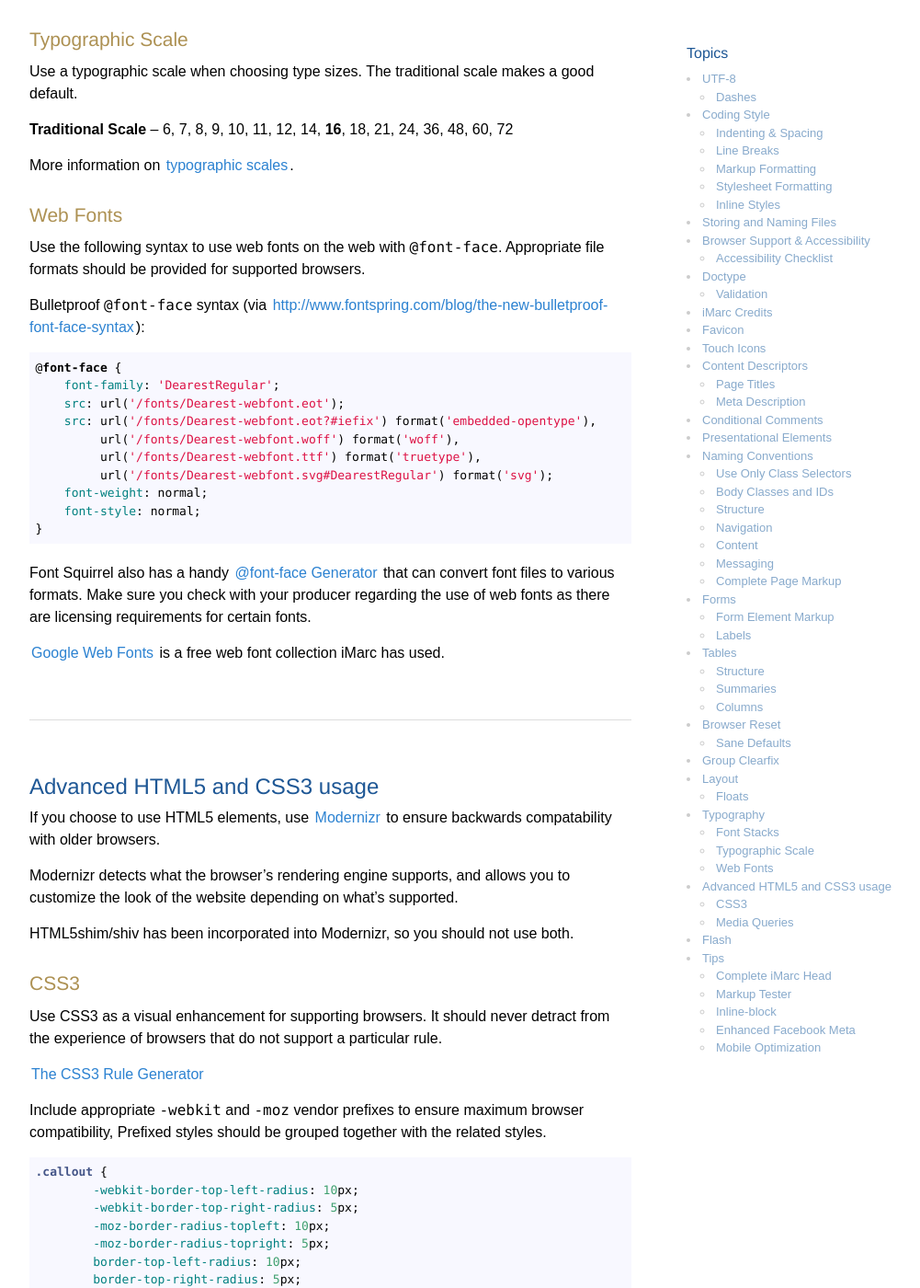
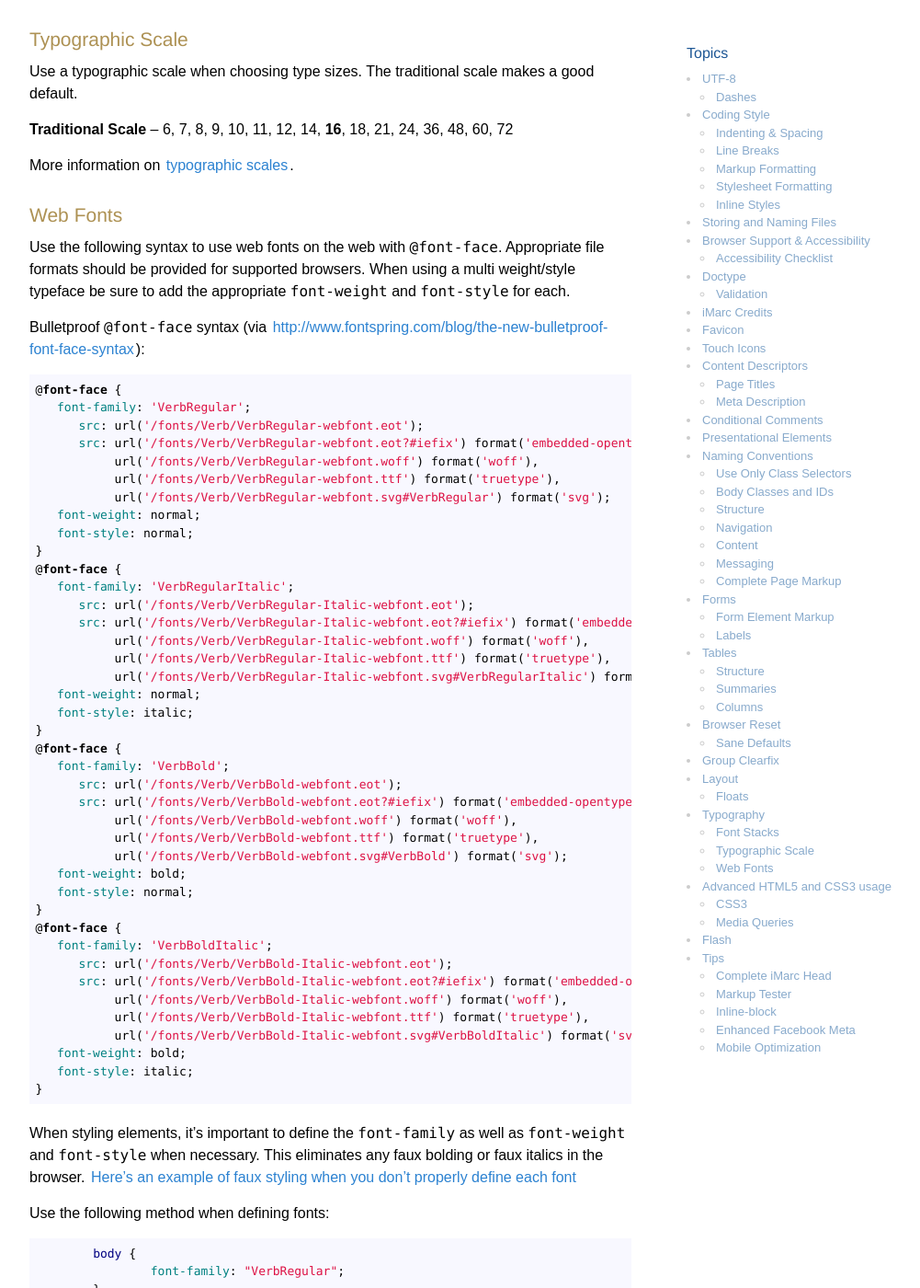
Before and after one commit to imarc/handbook, a Jekyll site: the page built from frontend.markdown, in a window 1280 px wide and 1400 px high, scrolled down 26854 px. Shown: the whole window at 92% size, without its empty margins (138-1139 px from the left). Built offline with Jekyll 4.4.1, drawn with Linux system fonts in a browser that asks for light colours; nearby versions of some CDN libraries; some of the changed text lies outside the part shown.

Commit message:
Updated Web Fonts section
Expanded on the proper use of @font-face

```diff
--- a/frontend.markdown
+++ b/frontend.markdown
@@ -1120,20 +1120,80 @@ More information on [typographic scales](http://lamb.cc/typograph/).
 ### Web Fonts
 
 Use the following syntax to use web fonts on the web with `@font-face`. Appropriate
-file formats should be provided for supported browsers.
+file formats should be provided for supported browsers. When using a multi weight/style typeface be sure to add the appropriate `font-weight` and `font-style` for each.
 
 Bulletproof `@font-face` syntax (via [http://www.fontspring.com/blog/the-new-bulletproof-font-face-syntax](Font Squirrel)):
 
-    @font-face {
-        font-family: 'DearestRegular';
-        src: url('/fonts/Dearest-webfont.eot');
-        src: url('/fonts/Dearest-webfont.eot?#iefix') format('embedded-opentype'),
-             url('/fonts/Dearest-webfont.woff') format('woff'),
-             url('/fonts/Dearest-webfont.ttf') format('truetype'),
-             url('/fonts/Dearest-webfont.svg#DearestRegular') format('svg');
-        font-weight: normal;
-        font-style: normal;
-    }
+	@font-face {
+	   font-family: 'VerbRegular';
+	      src: url('/fonts/Verb/VerbRegular-webfont.eot');
+	      src: url('/fonts/Verb/VerbRegular-webfont.eot?#iefix') format('embedded-opentype'),
+	           url('/fonts/Verb/VerbRegular-webfont.woff') format('woff'),
+	           url('/fonts/Verb/VerbRegular-webfont.ttf') format('truetype'),
+	           url('/fonts/Verb/VerbRegular-webfont.svg#VerbRegular') format('svg');
+	   font-weight: normal;
+	   font-style: normal;
+	}
+	@font-face {
+	   font-family: 'VerbRegularItalic';
+	      src: url('/fonts/Verb/VerbRegular-Italic-webfont.eot');
+	      src: url('/fonts/Verb/VerbRegular-Italic-webfont.eot?#iefix') format('embedded-opentype'),
+	           url('/fonts/Verb/VerbRegular-Italic-webfont.woff') format('woff'),
+	           url('/fonts/Verb/VerbRegular-Italic-webfont.ttf') format('truetype'),
+	           url('/fonts/Verb/VerbRegular-Italic-webfont.svg#VerbRegularItalic') format('svg');
+	   font-weight: normal;
+	   font-style: italic;
+	}
+	@font-face {
+	   font-family: 'VerbBold';
+	      src: url('/fonts/Verb/VerbBold-webfont.eot');
+	      src: url('/fonts/Verb/VerbBold-webfont.eot?#iefix') format('embedded-opentype'),
+	           url('/fonts/Verb/VerbBold-webfont.woff') format('woff'),
+	           url('/fonts/Verb/VerbBold-webfont.ttf') format('truetype'),
+	           url('/fonts/Verb/VerbBold-webfont.svg#VerbBold') format('svg');
+	   font-weight: bold;
+	   font-style: normal;
+	}
+	@font-face {
+	   font-family: 'VerbBoldItalic';
+	      src: url('/fonts/Verb/VerbBold-Italic-webfont.eot');
+	      src: url('/fonts/Verb/VerbBold-Italic-webfont.eot?#iefix') format('embedded-opentype'),
+	           url('/fonts/Verb/VerbBold-Italic-webfont.woff') format('woff'),
+	           url('/fonts/Verb/VerbBold-Italic-webfont.ttf') format('truetype'),
+	           url('/fonts/Verb/VerbBold-Italic-webfont.svg#VerbBoldItalic') format('svg');
+	   font-weight: bold;
+	   font-style: italic;
+	}
+
+When styling elements, it's important to define the `font-family` as well as `font-weight` and `font-style` when necessary. This eliminates any faux bolding or faux italics in the browser. [Here's an example of faux styling when you don't properly define each font](http://paul.sandbox.imarc.net/font-face/)
+
+Use the following method when defining fonts:
+
+		body {
+			font-family: "VerbRegular";
+		}
+
+
+		h1, h2 {
+			font-family: "VerbBold";
+		}
+
+		h3 {
+			font-family: "VerbRegular";
+			font-weight: normal;
+		}
+
+		strong {
+			font-family: "VerbBold";
+		}
+
+		strong em {
+			font-family: "VerbBoldItalic";
+		}
+
+		em {
+		 font-family: "VerbRegularItalic";
+		}
 
 Font Squirrel also has a handy [@font-face Generator](http://www.fontsquirrel.com/fontface/generator) that can convert font files to various formats. Make sure you check with your producer regarding the use of web fonts as there are licensing requirements for certain fonts.
 
```
